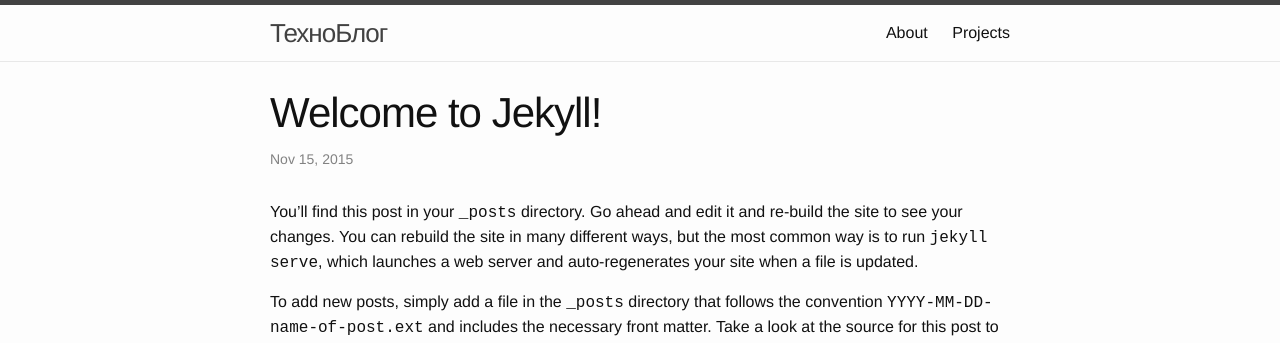
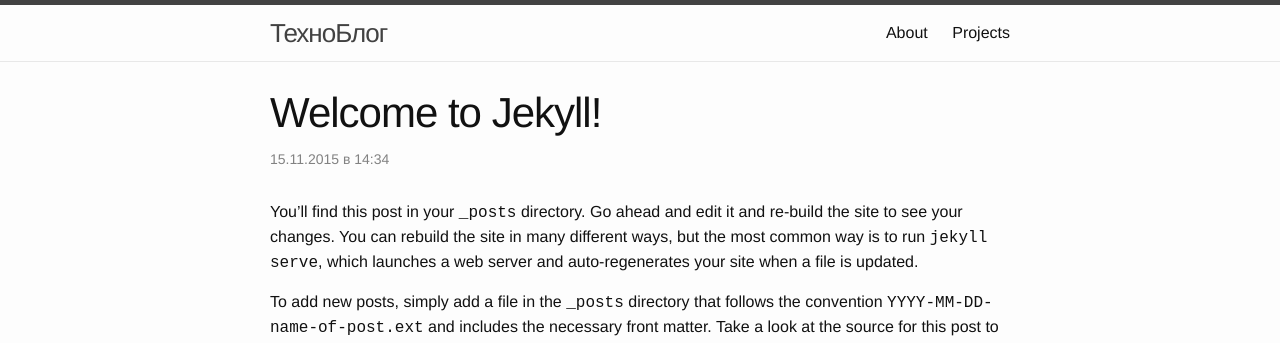
Before and after one commit to wcoder/wcoder.github.io, a Jekyll site: the page built from _posts/2015-11-15-welcome-to-jekyll.markdown, in a window 1280 px wide. Shown: the top 343 px of the page. Built offline with Jekyll 4.4.1, drawn with Linux system fonts in a browser that asks for light colours; emoji names are drawn with the system emoji font.

Commit message:
Change datetime format

```diff
--- a/_layouts/post.html
+++ b/_layouts/post.html
@@ -5,7 +5,9 @@
 
 	<header class="post-header">
 		<h1 class="post-title" itemprop="name headline">{{ page.title }}</h1>
-		<p class="post-meta"><time datetime="{{ page.date | date_to_xmlschema }}" itemprop="datePublished">{{ page.date | date: "%b %-d, %Y" }}</time>{% if page.author %} • <span itemprop="author" itemscope itemtype="http://schema.org/Person"><span itemprop="name">{{ page.author }}</span></span>{% endif %}</p>
+		<p class="post-meta">
+			<time datetime="{{ page.date | date_to_xmlschema }}" itemprop="datePublished">{{ page.date | date: "%-d.%m.%Y в %H:%M" }}</time>
+		</p>
 	</header>
 
 	<div class="post-content" itemprop="articleBody">
--- a/index.html
+++ b/index.html
@@ -7,7 +7,7 @@
 		{% assign sortedPosts = site.posts | sort: 'date' %}
 		{% for post in sortedPosts %}
 		<li>
-			<span class="post-meta">{{ post.date | date: "%b %-d, %Y" }}</span>
+			<span class="post-meta">{{ post.date | date: "%-d.%m.%Y в %H:%M" }}</span>
 
 			<h2><a class="post-link" href="{{ post.url | prepend: site.baseurl }}">{{ post.title }}</a></h2>
 			{{-- post.excerpt --}}
```
